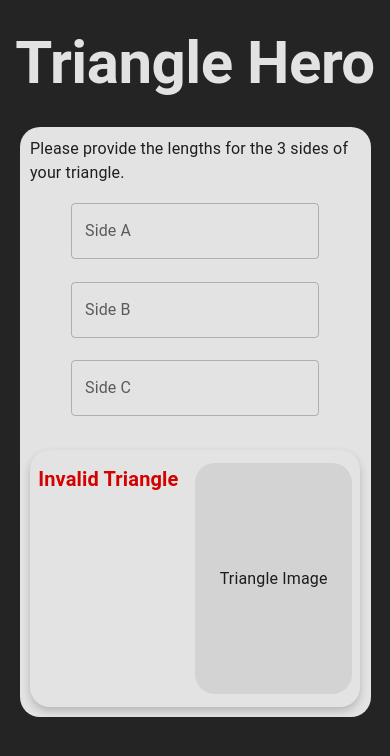
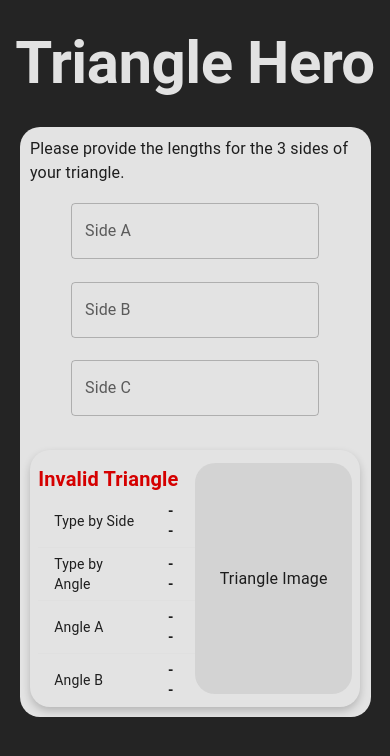
Before and after one commit to billums123/TriangleHero, a React (Vite) app in the folder web/: page / in a window 390 px wide. Shown: the top 756 px of the page. Built offline with nearby package versions, Linux system fonts and the light colour scheme.

Commit message:
finish displaying triangle stats, update styling to work with most mobile devices

```diff
--- a/web/src/components/TriangleStatsContainer.tsx
+++ b/web/src/components/TriangleStatsContainer.tsx
@@ -1,8 +1,16 @@
-import { Box, Typography } from "@mui/material";
+import { useEffect, useState } from "react";
+import { Box, Table, TableRow, TableCell, Typography } from "@mui/material";
 import "../stylesheets/triangle-stats-container.css";
 import theme from "../theme";
-import { ValidateTriangleSidesResponse, TriangleSideLengths } from "../types";
+import {
+  ValidateTriangleSidesResponse,
+  TriangleSideLengths,
+  TriangleStatisticsResult,
+  TriangleAngles,
+  TriangleTypesResult,
+} from "../types";
 import calculateTriangleStats from "../utils/calculateTriangleStats";
+
 interface TriangleStatsContainerProps {
   validTriangle: ValidateTriangleSidesResponse;
   triangleSideLengths: TriangleSideLengths;
@@ -12,9 +20,64 @@ const TriangleStatsContainer = ({
   validTriangle,
   triangleSideLengths,
 }: TriangleStatsContainerProps) => {
-  if (validTriangle.isValid) {
-    console.log(calculateTriangleStats(triangleSideLengths));
-  }
+  const [triangleStats, setTriangleStats] = useState<TriangleStatisticsResult>({
+    typeBySide: "--",
+    typeByAngle: "--",
+    angles: {
+      angleA: "--",
+      angleB: "--",
+      angleC: "--",
+    },
+  });
+  const triangleTypeLabels: TriangleTypesResult = {
+    typeBySide: "Type by Side",
+    typeByAngle: "Type by Angle",
+  };
+  const triangleAnglesLabels: TriangleAngles = {
+    angleA: "Angle A",
+    angleB: "Angle B",
+    angleC: "Angle C",
+  };
+
+  useEffect(() => {
+    if (validTriangle.isValid) {
+      setTriangleStats(calculateTriangleStats(triangleSideLengths));
+    } else {
+      setTriangleStats({
+        typeBySide: "--",
+        typeByAngle: "--",
+        angles: {
+          angleA: "--",
+          angleB: "--",
+          angleC: "--",
+        },
+      });
+    }
+  }, [validTriangle]);
+  console.log("STATS", triangleStats);
+  const triangleTypeRows = Object.keys(triangleStats)
+    .filter((key) => key !== "angles")
+    .map((key) => (
+      <TableRow>
+        <TableCell>{triangleTypeLabels[key]}</TableCell>
+        <TableCell>
+          <strong>{triangleStats[key]}</strong>
+        </TableCell>
+      </TableRow>
+    ));
+  const triangleAnglesRows = Object.keys(triangleStats.angles).map((key) => (
+    <TableRow>
+      <TableCell>{triangleAnglesLabels[key]}</TableCell>
+      <TableCell>
+        <strong>
+          {typeof triangleStats.angles[key] === "number"
+            ? (triangleStats.angles[key] as number).toFixed(2) + "°"
+            : triangleStats.angles[key]}
+        </strong>
+      </TableCell>
+    </TableRow>
+  ));
+
   return (
     <Box
       className="triangle-stats-container"
@@ -34,6 +97,10 @@ const TriangleStatsContainer = ({
             {validTriangle.isValid ? "Valid Triangle" : "Invalid Triangle"}
           </strong>
         </Typography>
+        <Table size="small">
+          {triangleTypeRows}
+          {triangleAnglesRows}
+        </Table>
       </Box>
       <Box className="triangle-image">Triangle Image</Box>
     </Box>
--- a/web/src/stylesheets/main-container.css
+++ b/web/src/stylesheets/main-container.css
@@ -4,5 +4,6 @@
   display: flex;
   justify-content: center;
   align-items: center;
+  /* text-align: center; */
     border-radius: 20px;
 }
--- a/web/src/stylesheets/triangle-stats-container.css
+++ b/web/src/stylesheets/triangle-stats-container.css
@@ -12,8 +12,10 @@
   height: 90%;
   display: flex;
   flex-direction: column;
-  border-radius: 20px;
+  text-align: start;
+  /* border-radius: 20px; */
   margin-left: 2.5%;
+  overflow: auto;
 }
 .triangle-image {
   flex: 1;
@@ -25,4 +27,5 @@
   margin-right: 2.5%;
   border-left: 1px lightgray solid;
   background-color: lightgray;
+  overflow: auto;
 }
--- a/web/src/utils/validateTriangleSides.ts
+++ b/web/src/utils/validateTriangleSides.ts
@@ -19,19 +19,19 @@ const validateTriangleSides = ({
   const sideB_num = parseFloat(sideB);
   const sideC_num = parseFloat(sideC);
   const errorMessages = {
-    sideAandBError: `The sum of Side A and Side B cannot be less than Side C (${sideA_num} + ${sideB_num} < ${sideC_num})`,
-    sideAandCError: `The sum of Side A and Side C cannot be less than Side B (${sideA_num} + ${sideC_num} < ${sideB_num})`,
-    sideBandCError: `The sum of Side B and Side C cannot be less than Side A (${sideB_num} + ${sideC_num} < ${sideA_num})`,
+    sideAandBError: `The sum of Side A and Side B must be greater than Side C (${sideA_num} + ${sideB_num} <= ${sideC_num})`,
+    sideAandCError: `The sum of Side A and Side C must be greater than Side B (${sideA_num} + ${sideC_num} <= ${sideB_num})`,
+    sideBandCError: `The sum of Side B and Side C must be greater than Side A (${sideB_num} + ${sideC_num} <= ${sideA_num})`,
   };
-  if (sideA_num + sideB_num < sideC_num) {
+  if (sideA_num + sideB_num <= sideC_num) {
     response.isValid = false;
     response.errorMessage = errorMessages.sideAandBError;
   }
-  if (sideA_num + sideC_num < sideB_num) {
+  if (sideA_num + sideC_num <= sideB_num) {
     response.isValid = false;
     response.errorMessage = errorMessages.sideAandCError;
   }
-  if (sideB_num + sideC_num < sideA_num) {
+  if (sideB_num + sideC_num <= sideA_num) {
     response.isValid = false;
     response.errorMessage = errorMessages.sideBandCError;
   }
```
Also changed, not shown: web/src/types.ts (+8 -5 lines).
